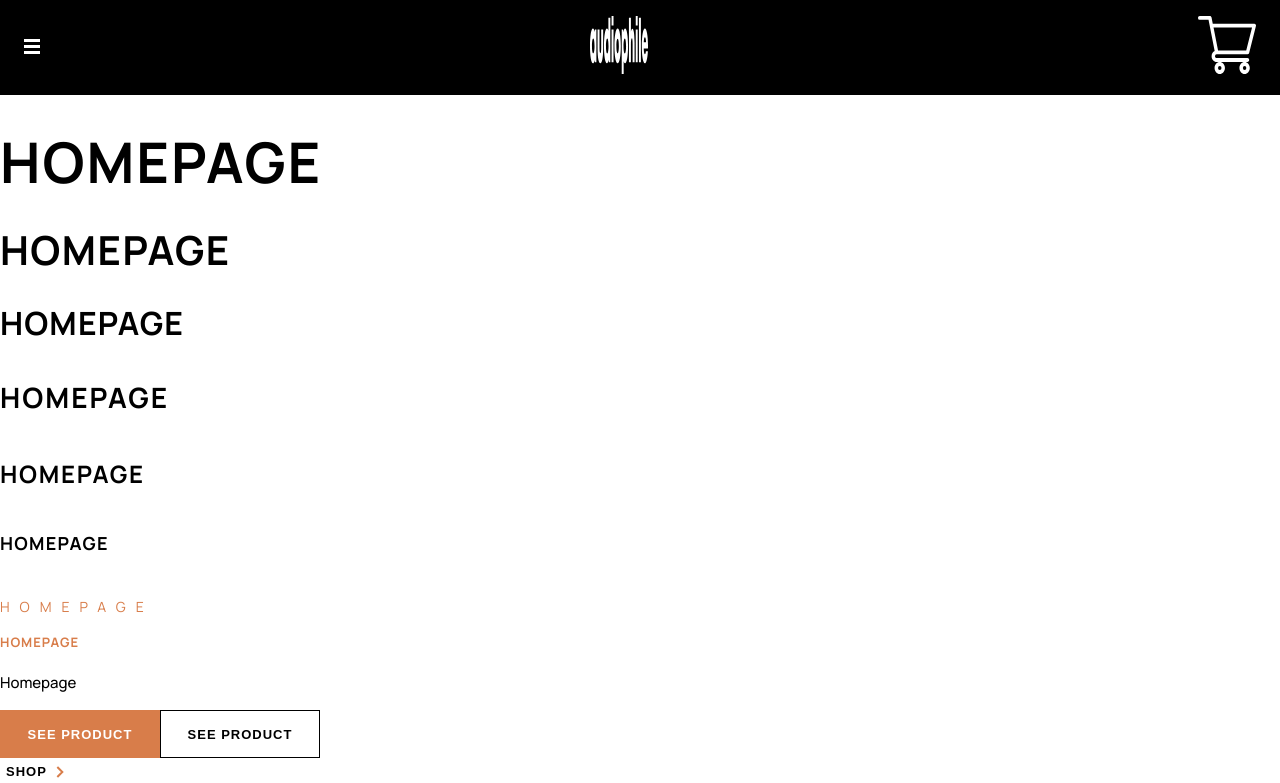
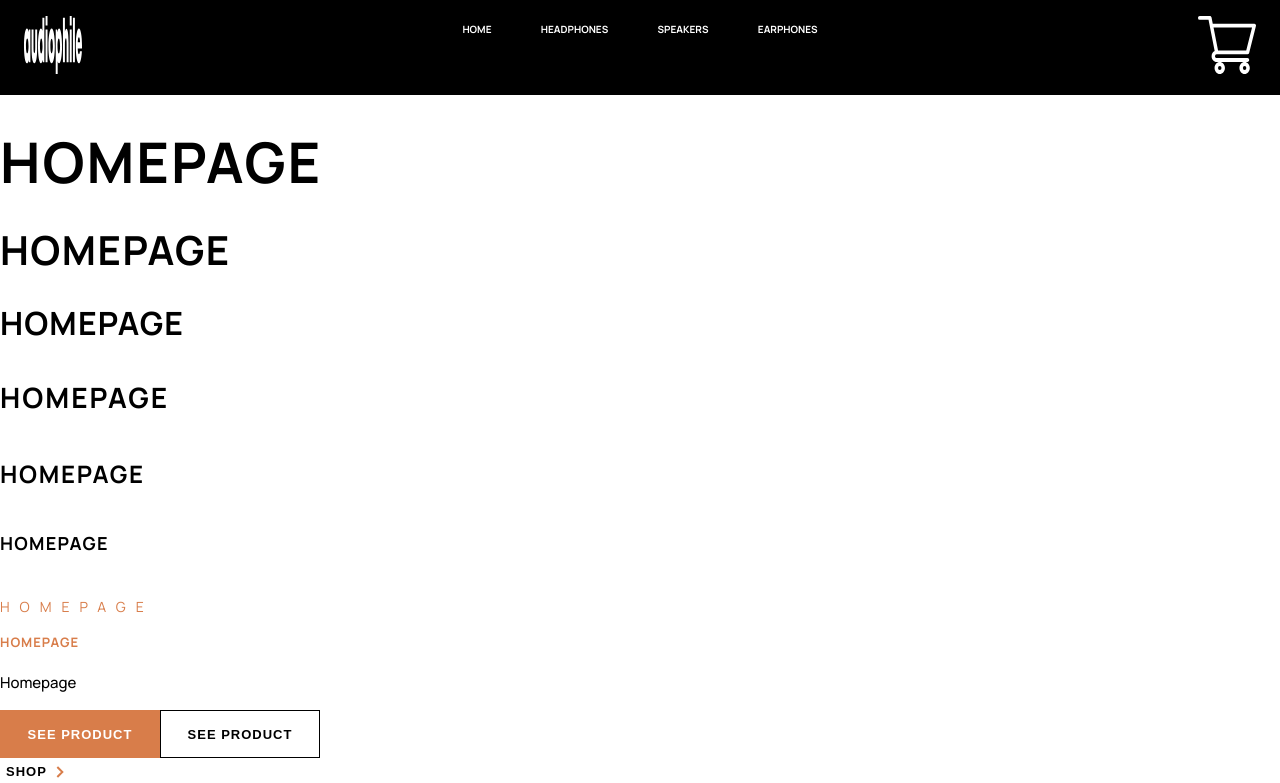
Before and after one commit to jamgorilla/audiophile, a Next.js app: page / in a window 1280 px wide. Shown: the top 783 px of the page. Built offline with nearby package versions, Linux system fonts and the light colour scheme.

Commit message:
header completed

```diff
--- a/components/mainNavigation/MainNavigation.js
+++ b/components/mainNavigation/MainNavigation.js
@@ -4,15 +4,29 @@ import cart from '../../public/assets/shared/desktop/icon-cart.svg'
 import logo from '../../public/assets/shared/desktop/logo.svg'
 import hamburger from '../../public/assets/shared/tablet/icon-hamburger.svg'
 import styles from '../../styles/MainNavigation.module.scss'
-import Link from 'next/link.js';
+import Link from 'next/link.js'
 import NavList from './NavList'
+
+import navListData from '../../navListData.json'
 
 import { useState, useEffect } from 'react'
 
-function MainNavigation() {
+function MainNavigation(props) {
+
+    console.log("propsfrommain", navListData )
 
 
     const [open, setOpen] = useState(false);
+
+    useEffect(() => {
+        if (open === true) {
+            //add open class to body
+            document.body.classList.add( 'open' );
+        } else {
+            //remove open class from body
+            document.body.classList.remove( 'open' );
+        }
+    }, [open])
 
     return <nav className={ styles.main_navigation }>
             <div
@@ -23,10 +37,19 @@ function MainNavigation() {
                         alt="hamburger-menu"
                     />
 
-                {open && <NavList />}
+                {open && <NavList navigationArray={ navListData }/>}
 
             </div>
-        <div className='logo_container'>
+
+            <div className={ styles.explicit_nav_list }>
+                <li key="0"><h6><Link href="/">Home</Link></h6></li>
+
+               { navListData.map((element) => (
+                    <li key={element.id}><h6><Link href={ element.pageLink }>{element.title}</Link></h6></li>
+                ))}
+            </div>
+
+            <div className={ styles.logo_container }>
                 <Image
                 src={ logo }
                 //layout='responsive'
@@ -36,7 +59,7 @@ function MainNavigation() {
                 className='logo'
                 />
             </div>
-        <div className='cart_container'>
+            <div className={ styles.cart_container }>
             <Image
                 src={ cart }
                 //layout='responsive'
@@ -51,4 +74,7 @@ function MainNavigation() {
     </nav>
 }
 
+
+
+
 export default MainNavigation;
--- a/components/mainNavigation/NavList.js
+++ b/components/mainNavigation/NavList.js
@@ -2,11 +2,29 @@ import styles from '../../styles/MainNavigation.module.scss'
 import Link from 'next/link.js';
 import NavItem from './NavItem';
 
-function NavList() {
+function NavList(props) {
+
+    console.log('NavList', props.navigationArray )
 
     return (
                 <ul className={ styles.menu_container }>
+                   { props.navigationArray.map((element) => (
                     <NavItem
+                        title={element.title}
+                        src={element.src}
+                        alt={element.alt}
+                        pageLink={element.pageLink}
+                        key={ element.id }
+                    />
+                ))}
+
+                {/* <NavItem
+                title={element.title}
+                src={element.src}
+                alt={element.alt}
+                pageLink={element.pageLink}
+                /> */}
+                    {/* <NavItem
                         title="Headphones"
                         src="/assets/shared/desktop/image-category-thumbnail-headphones.png"
                         alt="Headphones"
@@ -23,7 +41,7 @@ function NavList() {
                         src="/assets/shared/desktop/image-category-thumbnail-earphones.png"
                         alt="Earphones"
                         pageLink="/earphones"
-                        />
+                        />     */}
                 </ul>
     )
 }
--- /dev/null
+++ b/navListData.json
@@ -0,0 +1,21 @@
+[
+    {
+      "id": "1",
+      "title": "Headphones",
+      "src":"/assets/shared/desktop/image-category-thumbnail-headphones.png",
+      "alt":"Headphones",
+      "pageLink":"/headphones"
+    },{
+      "id":"2",
+      "title": "Speakers",
+      "src":"/assets/shared/desktop/image-category-thumbnail-speakers.png",
+      "alt":"Speakers",
+      "pageLink":"/speakers"
+    },{
+      "id":"3",
+      "title": "Earphones",
+      "src":"/assets/shared/desktop/image-category-thumbnail-earphones.png",
+      "alt":"Earphones",
+      "pageLink":"/earphones"
+    }
+  ]
--- /dev/null
+++ b/pages/_document.js
@@ -0,0 +1,18 @@
+// pages/_document.js
+
+import { Html, Head, Main, NextScript } from 'next/document'
+
+export default function Document() {
+
+  return (
+    <Html>
+      <Head>
+        <link rel="icon" href="/assets/music-note-icon.png" type="image/png" />
+      </Head>
+      <body>
+        <Main />
+        <NextScript />
+      </body>
+    </Html>
+  )
+}
--- a/pages/index.js
+++ b/pages/index.js
@@ -5,6 +5,7 @@ import arrowRight from '../public/assets/shared/desktop/icon-arrow-right.svg'
 import PlusMinus from '../components/elements/PlusMinus'
 import RadioBtn from '../components/elements/RadioBtn'
 import { useState } from 'react'
+import MainNavigation from '../components/mainNavigation/MainNavigation'
 
 
 export default function Home() {
--- a/styles/MainNavigation.module.scss
+++ b/styles/MainNavigation.module.scss
@@ -1,21 +1,87 @@
 @import './_variables.scss';
+
 
 .main_navigation {
     background-color: var(--clr-black-pure);
     color: var(--clr-white-pure);
-    display: flex;
-    justify-content: space-between;
-    align-items: center;
     padding-top: 16px;
     padding-left: 24px;
     padding-right: 24px;
     padding-bottom: 16px;
+    .explicit_nav_list {
+        display: none;
+    }
 
+    // mobile
+    @media screen and (max-width: $mobile-breakpoint-width) {
+        display: flex;
+        justify-content: space-between;
+        align-items: center;
+    }
+    // tablet
+    @media screen and (max-width: $desktop-breakpoint-width) and (min-width: $mobile-breakpoint-width) {
+        display: flex;
+        align-items: center;
+        .logo_container {
+            width: 100%;
+            margin-left: 24px;
+        }
+    }
+    // desktop +
+    @media screen and (min-width: $desktop-breakpoint-width) {
+        display: grid;
+        grid-template-columns: 1fr 3fr 1fr;
+        grid-template-rows: 1fr;
+
+        .logo_container {
+            grid-column-start: 1;
+            grid-column-end: 2;
+            grid-row: 1;
+            align-self: center;
+        }
+        .cart_container {
+            grid-column-start: 3;
+            grid-column-end: 4;
+            grid-row: 1;
+            align-self: center;
+            // justify-content: end;
+            justify-self: end;
+        }
+        .hamburger_container {
+            display: none;
+        }
+        .explicit_nav_list {
+            grid-column-start: 2;
+            grid-column-end: 3;
+            grid-row: 1;
+            list-style: none;
+            display: flex;
+            justify-content: space-between;
+            margin-left: 12rem;
+            margin-right: 12rem;
+
+            & li h6 {
+                letter-spacing: 0px;
+                line-height: 0px;
+                margin-top: .8rem;
+                margin-bottom: 0rem;
+                align-self: center;
+                font-size: 10px;
+
+
+                &:hover {
+                    cursor: pointer;
+                    color: var(--clr-tan-primary);
+                }
+            }
+        }
+    }
 }
 
 
 .menu_container {
     position: absolute;
+    z-index: 20;
     background-color: var(--clr-white-pure);
     margin-top: 62px;
     top: 0;
--- a/styles/globals.scss
+++ b/styles/globals.scss
@@ -24,12 +24,22 @@ body {
 
   --clr-btn-default-grey: #CFCFCF;
 
-
   /* overflow: hidden; */
-
 }
 
-
+body.open:before {
+  content:'';
+  position: fixed;
+  background-color: var(--clr-black-pure);
+  opacity: 0.4;
+  top: 62px;
+  right: 0;
+  left: 0;
+  border-radius: 0%;
+  height: 100%;
+  width: 100%;
+  z-index: 10;
+}
 
 a {
   color: inherit;
```
Also changed, not shown: styles/Home.module.scss (+111 -112 lines), public/assets/music-note-icon.png (added). Lines whose indentation alone changed are shown as unchanged.
